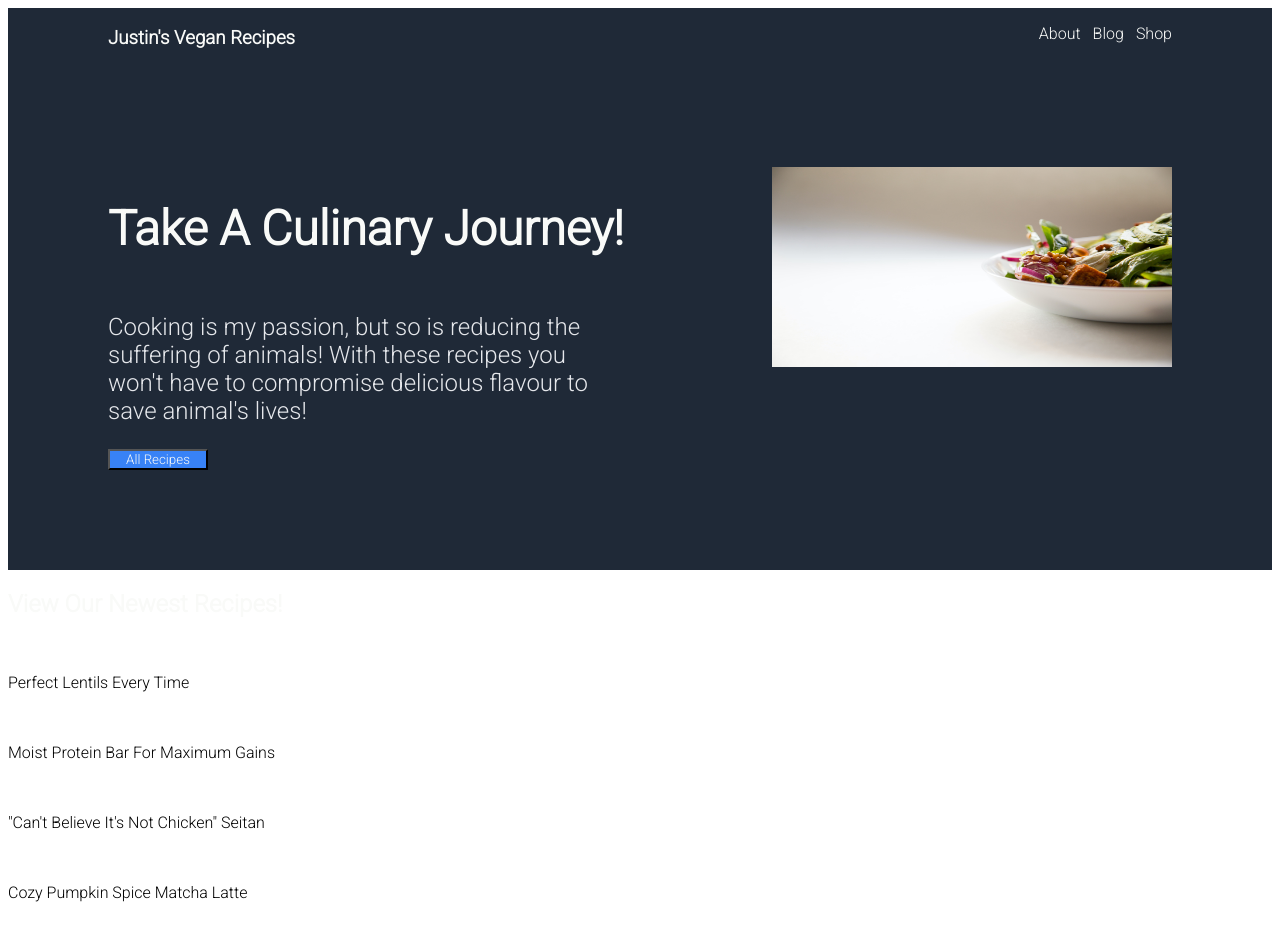
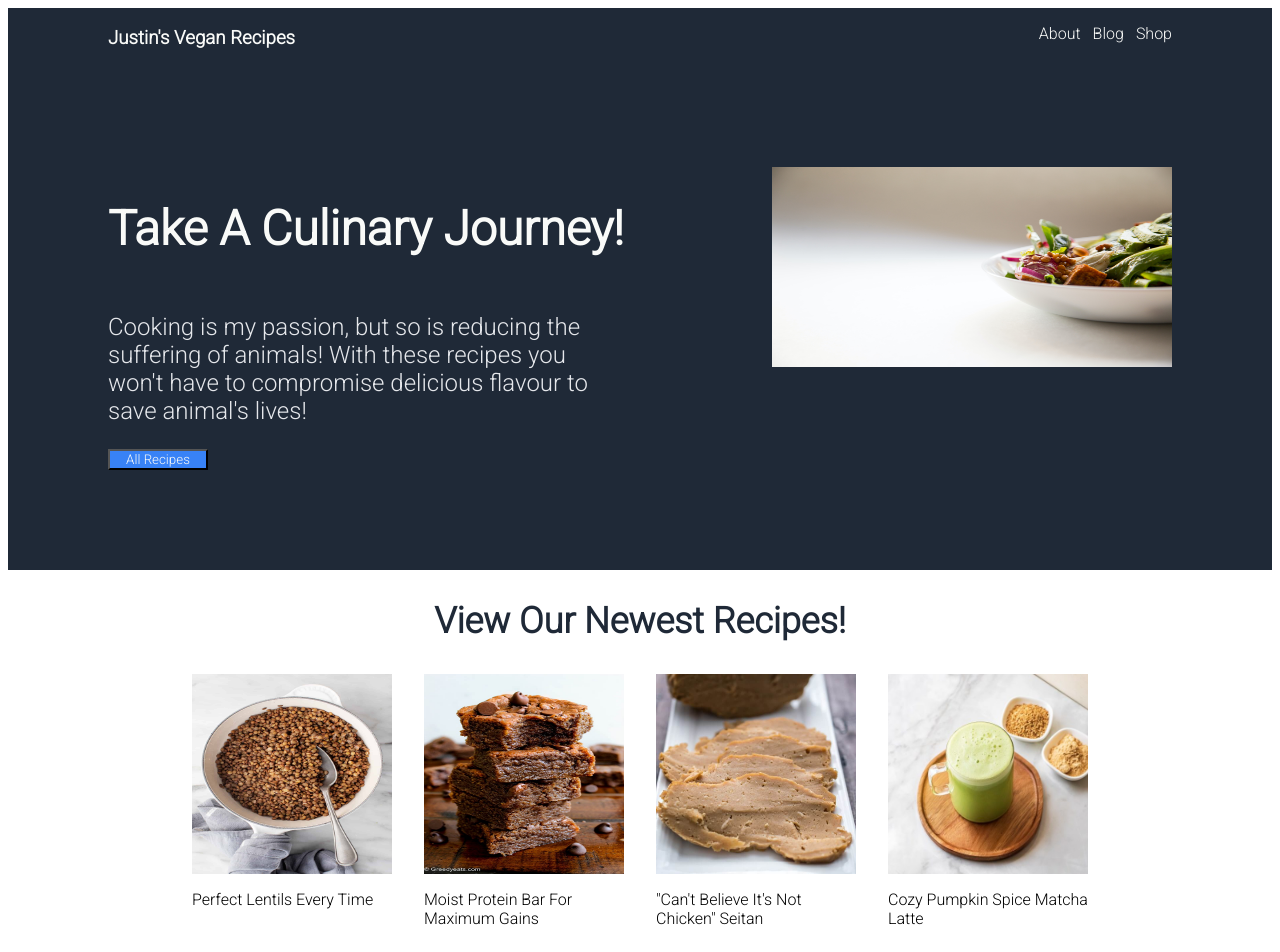
Before and after one commit to JustiniLinguini/landing-page, a plain HTML site: page index.html in a window 1280 px wide. Before the commit the page ends 926 px from the top, so only its background shows below. Drawn offline with Linux system fonts and the light colour scheme.

Commit message:
finalize info section css

```diff
--- a/index.html
+++ b/index.html
@@ -34,19 +34,19 @@
   <h2 class="info-title">View Our Newest Recipes!</h2>
   <div class="info-container">
     <div class="info-box">
-      <img class="info-image"src="">
+      <img class="info-image" src="./images/lentils.jpg">
       <p class="info">Perfect Lentils Every Time</p>
     </div>
     <div class="info-box">
-      <img class="info-image"src="">
+      <img class="info-image" src="./images/protein-bar.jpg">
       <p class="info">Moist Protein Bar For Maximum Gains</p>
     </div>
     <div class="info-box">
-      <img class="info-image"src="">
+      <img class="info-image" src="./images/seitan.jpg">
       <p class="info">"Can't Believe It's Not Chicken" Seitan</p>
     </div>
     <div class="info-box">
-      <img class="info-image"src="">
+      <img class="info-image" src="./images/matcha-latte.jpeg">
       <p class="info">Cozy Pumpkin Spice Matcha Latte</p>
     </div>
   </div>
--- a/style.css
+++ b/style.css
@@ -79,4 +79,26 @@ a {
 
 .info {
     color: black; /* for debugging */
+    width: 200px;
 }
+.info-image {
+    width: 200px;
+    height: 200px;
+}
+
+.info-box{
+    display: flex;
+    flex-direction: column;
+}
+.info-container{
+    display: flex;
+    justify-content: center;
+    gap: 32px;
+}
+.info-title{
+    color: #1F2937;
+    text-align: center;
+    margin-bottom: 32px;
+    font-weight: bolder;
+    font-size: 36px;
+}
```
Also changed, not shown: images/matcha-latte.jpeg (added).
